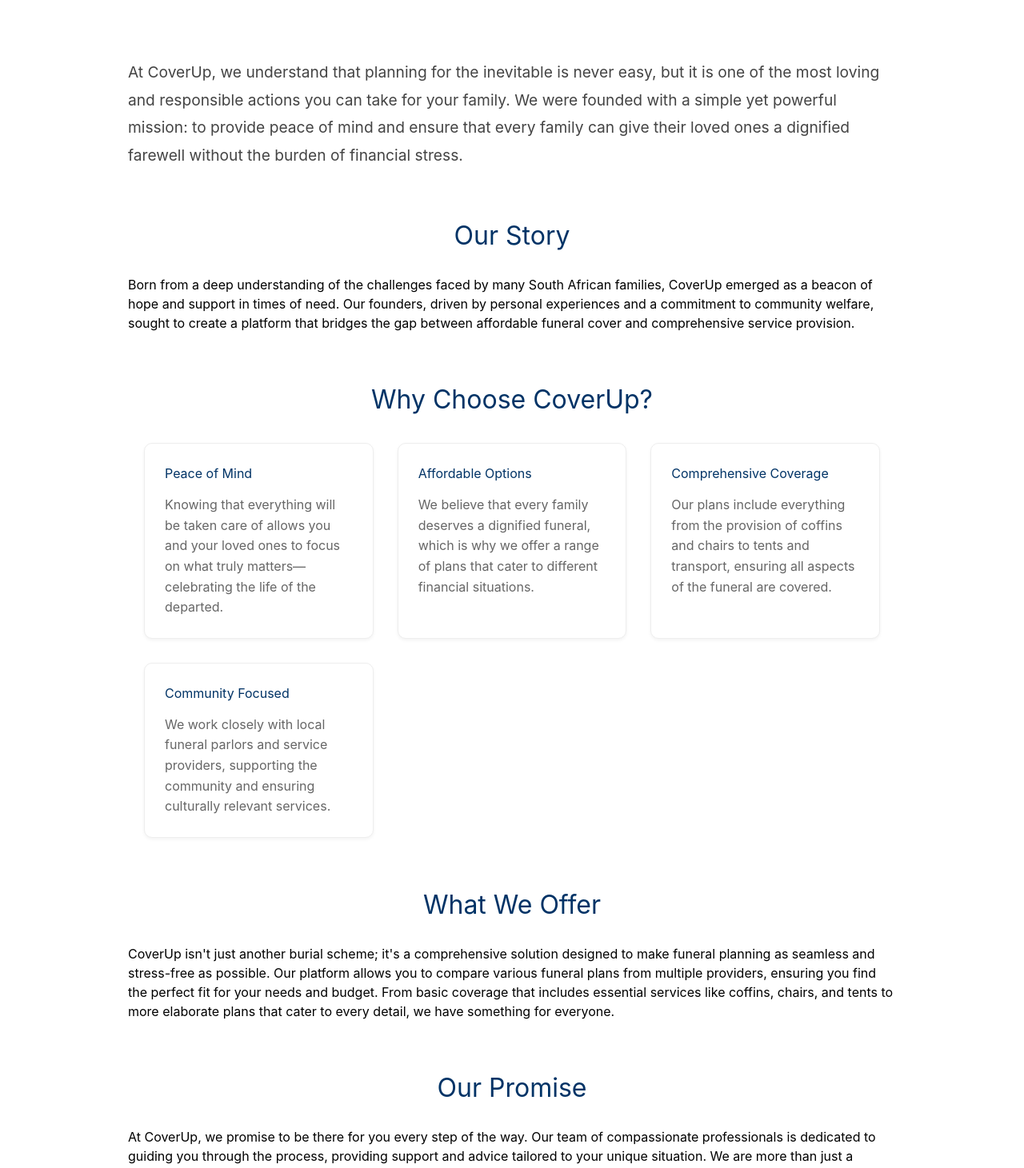
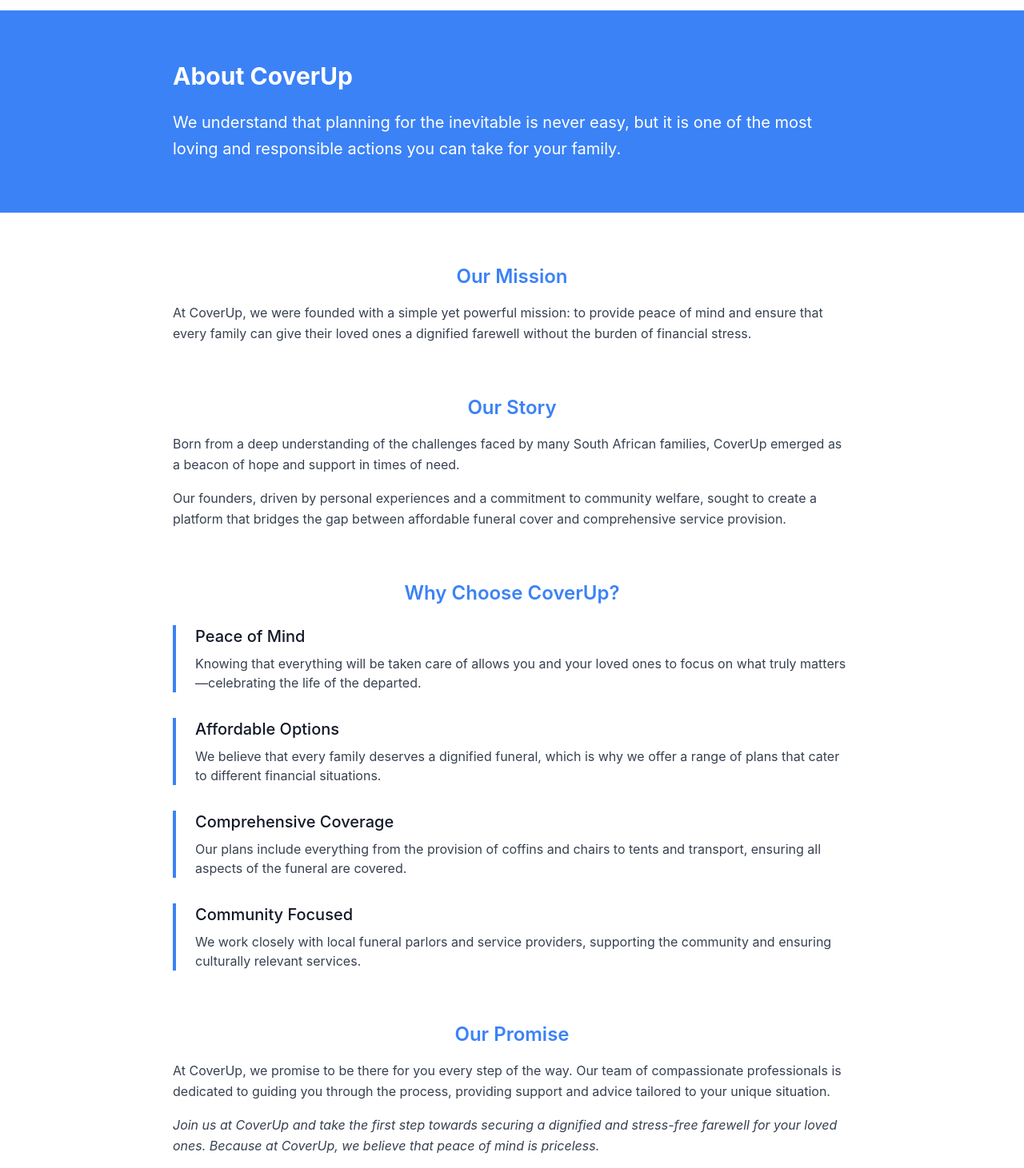
Before and after one commit to banelee59/Cover-mern, a React (Create React App) app: page /about in a window 1280 px wide. Shown: the part 61-1522 px from the top of the page at 80% size. Built offline with nearby package versions, Linux system fonts and the light colour scheme.

Commit message:
about us update

```diff
--- a/src/pages/About.js
+++ b/src/pages/About.js
@@ -1,60 +1,72 @@
 import React from 'react';
-import './About.css';
 
 const About = () => {
   return (
-    <div className="about-container">
+    <div className="min-h-screen bg-white">
+      {/* Hero Section */}
+      <section className="bg-blue-500 text-white py-16">
+        <div className="max-w-4xl mx-auto px-6">
+          <h1 className="text-3xl font-bold mb-6">About CoverUp</h1>
+          <p className="text-xl leading-relaxed">
+            We understand that planning for the inevitable is never easy, but it is one of the most loving and responsible actions you can take for your family.
+          </p>
+        </div>
+      </section>
 
-
-      <div className="about-content">
-        <section className="intro-section">
-          <p className="lead-text">
-            At CoverUp, we understand that planning for the inevitable is never easy, but it is one of the most loving and responsible actions you can take for your family. We were founded with a simple yet powerful mission: to provide peace of mind and ensure that every family can give their loved ones a dignified farewell without the burden of financial stress.
+      {/* Main Content */}
+      <div className="max-w-4xl mx-auto px-6 py-16">
+        {/* Mission */}
+        <section className="mb-16">
+          <h2 className="text-2xl font-semibold text-blue-500 mb-4">Our Mission</h2>
+          <p className="text-gray-700 leading-relaxed">
+            At CoverUp, we were founded with a simple yet powerful mission: to provide peace of mind and ensure that every family can give their loved ones a dignified farewell without the burden of financial stress.
           </p>
         </section>
 
-        <section className="story-section">
-          <h2>Our Story</h2>
-          <p>
-            Born from a deep understanding of the challenges faced by many South African families, CoverUp emerged as a beacon of hope and support in times of need. Our founders, driven by personal experiences and a commitment to community welfare, sought to create a platform that bridges the gap between affordable funeral cover and comprehensive service provision.
+        {/* Story */}
+        <section className="mb-16">
+          <h2 className="text-2xl font-semibold text-blue-500 mb-4">Our Story</h2>
+          <p className="text-gray-700 leading-relaxed mb-4">
+            Born from a deep understanding of the challenges faced by many South African families, CoverUp emerged as a beacon of hope and support in times of need.
+          </p>
+          <p className="text-gray-700 leading-relaxed">
+            Our founders, driven by personal experiences and a commitment to community welfare, sought to create a platform that bridges the gap between affordable funeral cover and comprehensive service provision.
           </p>
         </section>
 
-        <section className="why-choose-section">
-          <h2>Why Choose CoverUp?</h2>
-          <div className="features-grid">
-            <div className="feature">
-              <h3>Peace of Mind</h3>
-              <p>Knowing that everything will be taken care of allows you and your loved ones to focus on what truly matters—celebrating the life of the departed.</p>
+        {/* Why Choose Us */}
+        <section className="mb-16">
+          <h2 className="text-2xl font-semibold text-blue-500 mb-6">Why Choose CoverUp?</h2>
+          <div className="space-y-8">
+            <div className="border-l-4 border-blue-500 pl-6">
+              <h3 className="text-xl font-medium text-gray-900 mb-2">Peace of Mind</h3>
+              <p className="text-gray-700">Knowing that everything will be taken care of allows you and your loved ones to focus on what truly matters—celebrating the life of the departed.</p>
             </div>
-            <div className="feature">
-              <h3>Affordable Options</h3>
-              <p>We believe that every family deserves a dignified funeral, which is why we offer a range of plans that cater to different financial situations.</p>
+
+            <div className="border-l-4 border-blue-500 pl-6">
+              <h3 className="text-xl font-medium text-gray-900 mb-2">Affordable Options</h3>
+              <p className="text-gray-700">We believe that every family deserves a dignified funeral, which is why we offer a range of plans that cater to different financial situations.</p>
             </div>
-            <div className="feature">
-              <h3>Comprehensive Coverage</h3>
-              <p>Our plans include everything from the provision of coffins and chairs to tents and transport, ensuring all aspects of the funeral are covered.</p>
+
+            <div className="border-l-4 border-blue-500 pl-6">
+              <h3 className="text-xl font-medium text-gray-900 mb-2">Comprehensive Coverage</h3>
+              <p className="text-gray-700">Our plans include everything from the provision of coffins and chairs to tents and transport, ensuring all aspects of the funeral are covered.</p>
             </div>
-            <div className="feature">
-              <h3>Community Focused</h3>
-              <p>We work closely with local funeral parlors and service providers, supporting the community and ensuring culturally relevant services.</p>
+
+            <div className="border-l-4 border-blue-500 pl-6">
+              <h3 className="text-xl font-medium text-gray-900 mb-2">Community Focused</h3>
+              <p className="text-gray-700">We work closely with local funeral parlors and service providers, supporting the community and ensuring culturally relevant services.</p>
             </div>
           </div>
         </section>
 
-        <section className="offerings-section">
-          <h2>What We Offer</h2>
-          <p>
-            CoverUp isn't just another burial scheme; it's a comprehensive solution designed to make funeral planning as seamless and stress-free as possible. Our platform allows you to compare various funeral plans from multiple providers, ensuring you find the perfect fit for your needs and budget. From basic coverage that includes essential services like coffins, chairs, and tents to more elaborate plans that cater to every detail, we have something for everyone.
+        {/* Our Promise */}
+        <section className="mb-16">
+          <h2 className="text-2xl font-semibold text-blue-500 mb-4">Our Promise</h2>
+          <p className="text-gray-700 leading-relaxed mb-4">
+            At CoverUp, we promise to be there for you every step of the way. Our team of compassionate professionals is dedicated to guiding you through the process, providing support and advice tailored to your unique situation.
           </p>
-        </section>
-
-        <section className="promise-section">
-          <h2>Our Promise</h2>
-          <p>
-            At CoverUp, we promise to be there for you every step of the way. Our team of compassionate professionals is dedicated to guiding you through the process, providing support and advice tailored to your unique situation. We are more than just a service provider; we are a partner in ensuring your peace of mind.
-          </p>
-          <p className="closing">
+          <p className="text-gray-700 leading-relaxed italic">
             Join us at CoverUp and take the first step towards securing a dignified and stress-free farewell for your loved ones. Because at CoverUp, we believe that peace of mind is priceless.
           </p>
         </section>
--- a/src/pages/Home.js
+++ b/src/pages/Home.js
@@ -6,21 +6,32 @@
     <div className="home-container">
       <main>
         {/* Hero Section */}
-        <section className="hero-section">
-          <div className="hero-content">
-            <div className="hero-text">
-              <h1>CoverUp secures your family with the right burial plan when it matters most.</h1>
-              <div className="hero-image">
+        <section className="bg-white py-4 px-5">
+          <div className="max-w-5xl mx-0 px-5">
+            <div className="flex flex-col items-start">
+              <h1 className="text-lg text-black mb-12 leading-tight max-w-2xl text-left font-semibold">
+                CoverUp secures your family with the right burial plan when it matters most.
+              </h1>
+
+              <div className="w-full max-w-6xl h-72 mb-12 rounded-lg overflow-hidden self-start">
                 <img
                   src="/images/home-image1.jpg"
                   alt="Family Protection"
-                  className="hero-img"
+                  className="w-full h-full object-cover rounded-lg shadow-lg"
                 />
               </div>
 
-              <div className="button-group">
-                <button className="cta-button primary">Simplified Burial Planning in The Palm of Your Hand</button>
-                <button className="cta-button secondary">Plan Ahead, Live Without Worr</button>
+              <div className="mb-2 text-left">
+
+              </div>
+
+              <div className="flex gap-2 mt-2">
+                <button className="px-5 py-5 text-xs font-semibold bg-blue-500 text-white rounded hover:bg-blue-600 transition-colors">
+                Simplified Burial Planning in The Palm of Your Hand
+                </button>
+                <button className="px-5 py-2 text-xs font-semibold border-2 border-blue-500 text-blue-500 rounded hover:bg-blue-50 transition-colors">
+                Plan Ahead, Live Without Worry
+                </button>
               </div>
             </div>
           </div>
```
